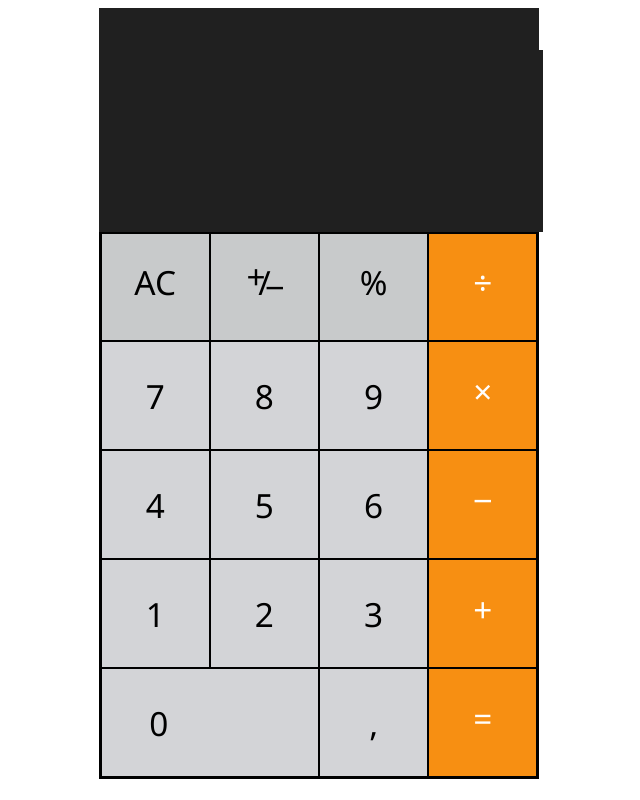
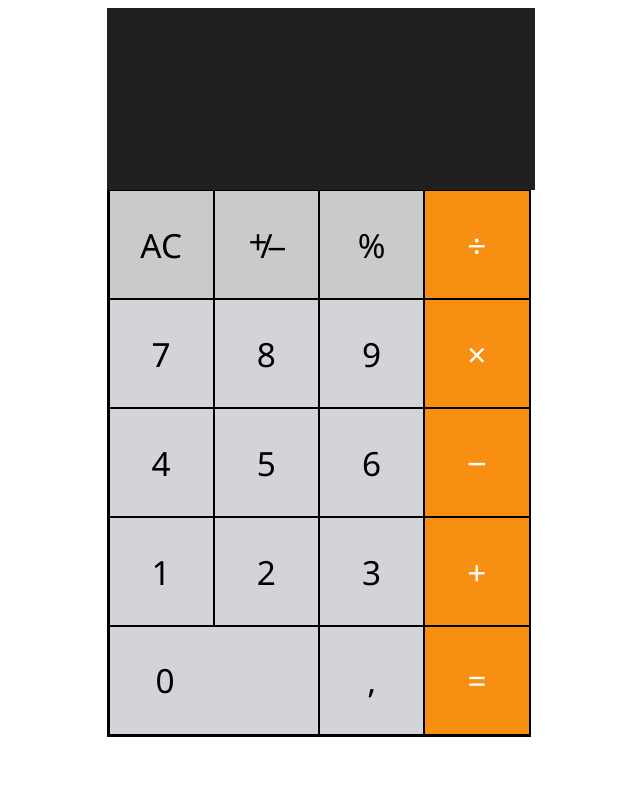
Before and after one commit to Akshap/Calc, a plain HTML site: page index.html in a window 1280 px wide. Shown: the whole page, without its empty margins (321-961 px from the left). Drawn offline with Linux system fonts and the light colour scheme.

Commit message:
На арену

```diff
--- a/css/style.css
+++ b/css/style.css
@@ -1,7 +1,7 @@
 .calculator
 {
 	margin: auto;
-	width: 55vh;
+	width: 53vh;
 	height: 90vh;
 }
 
@@ -89,6 +89,7 @@
 	margin:0px -2px 2px 0px;
 	padding:0px;
 	border:none;
+	text-decoration: none;
 }
 
 .calk-key_service
@@ -129,7 +130,7 @@
 {
 	font-size:250%;
 	position:relative;
-	top:-5px;
+	top:0px;
 }
 
 .calk-key__char_operator
@@ -137,19 +138,19 @@
 	color:#FFFEFD;
 	font-size:250%;
 	position:relative;
-	top:-5px;
+	top:0px;
 }
 
 .calk-key__char_char-plus
 {
 	position:relative;
 	left:11px;
-	top:-11px;
+	top:-4px;
 }
 
 .calk-key__char_char-minus
 {
 	position:relative;
 	left:-9px;
-	top:0px;
+	top:3px;
 }
--- a/index.html
+++ b/index.html
@@ -4,30 +4,10 @@
 	<title>BEM Calculator</title>
 	<meta charset="utf-8">
 	<link rel="stylesheet" type="text/css" href="css/style.css">
-
+	<script src="js/calc.js"></script>
 </head>
 <body>
 <div class="calculator calculator_style">
-	<div class="header">
-		<div class="header__five-points">
-
-		</div>
-		<div class="header__network-operator">
-
-		</div>
-		<div class="header__network-signal">
-
-		</div>
-		<div class="header__clock">
-
-		</div>
-		<div class="header__notifications">
-
-		</div>
-		<div class="header_battary">
-
-		</div>
-	</div>
 	<div class="calculation-area">
 			<div class="calc-line">
 				<input type="text" class="calc-line__calc-string calc-line__calc-string_text-style">
@@ -98,6 +78,5 @@
 		</button>
 	</div>
 </div>
-<script src="js/calc.js"></script>
 </body>
 </html>
```
